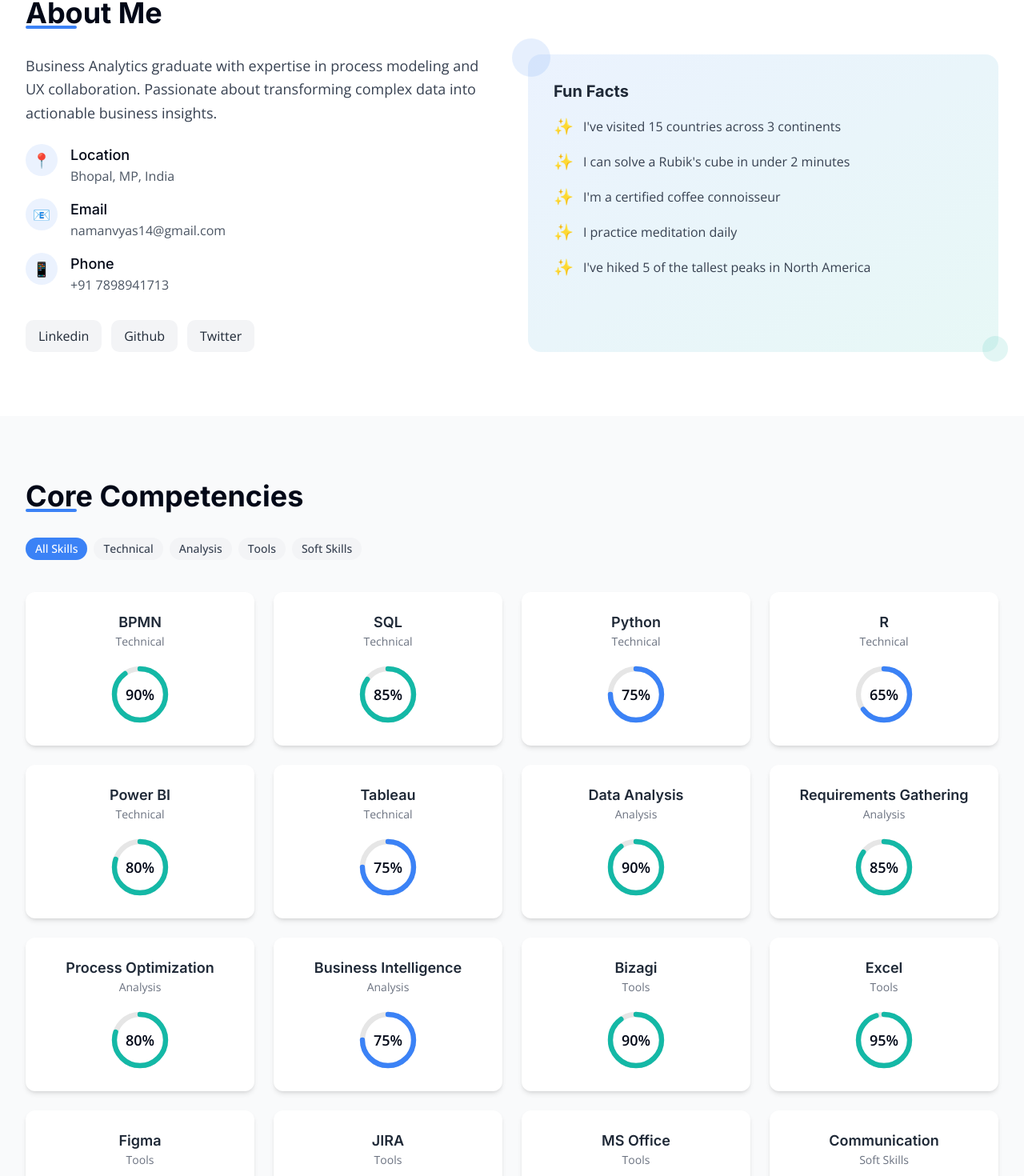
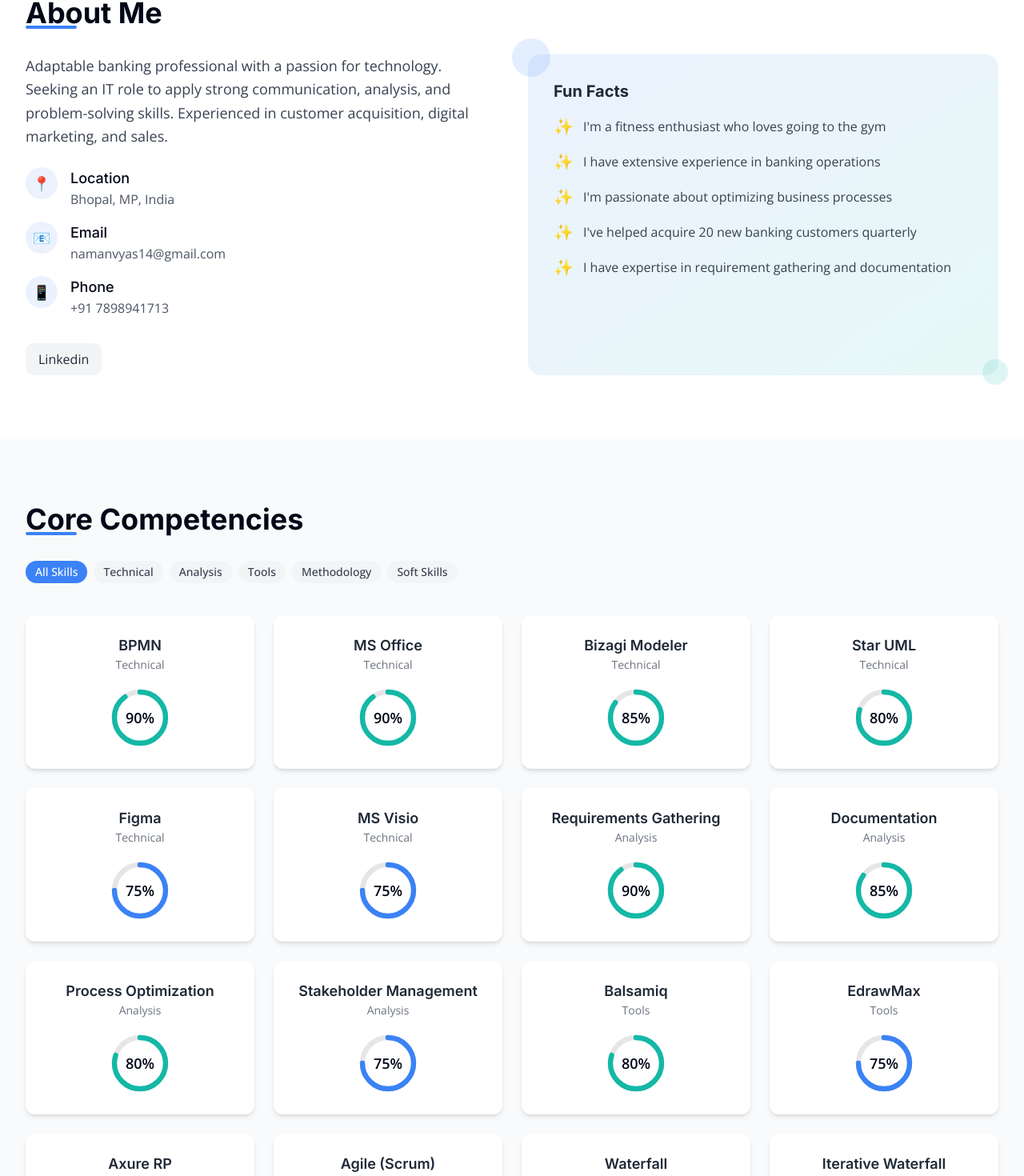
Before and after one commit to shubham17vyas/naman-vyas-vibe-check, a React (Vite) app: page / in a window 1280 px wide. Shown: the part 1044-2514 px from the top of the page at 80% size. Built offline with nearby package versions, Linux system fonts and the light colour scheme.

Commit message:
Refactor: Update profile data
Update profile data with new information and resume details.

```diff
--- a/src/data/portfolioData.ts
+++ b/src/data/portfolioData.ts
@@ -47,47 +47,47 @@ const profileData = {
   email: "namanvyas14@gmail.com",
   phone: "+91 7898941713",
   location: "Bhopal, MP, India",
-  bio: "Business Analytics graduate with expertise in process modeling and UX collaboration. Passionate about transforming complex data into actionable business insights.",
+  bio: "Adaptable banking professional with a passion for technology. Seeking an IT role to apply strong communication, analysis, and problem-solving skills. Experienced in customer acquisition, digital marketing, and sales.",
   taglines: [
-    "Business Analytics Grad",
-    "Process Modeling Expert",
+    "Business Analyst",
+    "Banking Professional",
     "UX Collaborator",
-    "Data-Driven Decision Maker",
-    "Problem Solver"
+    "Problem Solver",
+    "Seeking IT Opportunities"
   ],
   socialLinks: {
     linkedin: "https://www.linkedin.com/in/naman-vyas-898232183/",
-    github: "https://github.com/namanvyas",
-    twitter: "https://twitter.com/namanvyas",
   },
   funFacts: [
-    "I've visited 15 countries across 3 continents",
-    "I can solve a Rubik's cube in under 2 minutes",
-    "I'm a certified coffee connoisseur",
-    "I practice meditation daily",
-    "I've hiked 5 of the tallest peaks in North America"
+    "I'm a fitness enthusiast who loves going to the gym",
+    "I have extensive experience in banking operations",
+    "I'm passionate about optimizing business processes",
+    "I've helped acquire 20 new banking customers quarterly",
+    "I have expertise in requirement gathering and documentation"
   ]
 };
 
 const skills: SkillType[] = [
   // Technical Skills
   { name: "BPMN", category: "Technical", proficiency: 90 },
-  { name: "SQL", category: "Technical", proficiency: 85 },
-  { name: "Python", category: "Technical", proficiency: 75 },
-  { name: "R", category: "Technical", proficiency: 65 },
-  { name: "Power BI", category: "Technical", proficiency: 80 },
-  { name: "Tableau", category: "Technical", proficiency: 75 },
+  { name: "MS Office", category: "Technical", proficiency: 90 },
+  { name: "Bizagi Modeler", category: "Technical", proficiency: 85 },
+  { name: "Star UML", category: "Technical", proficiency: 80 },
+  { name: "Figma", category: "Technical", proficiency: 75 },
+  { name: "MS Visio", category: "Technical", proficiency: 75 },
   // Analysis Skills
-  { name: "Data Analysis", category: "Analysis", proficiency: 90 },
-  { name: "Requirements Gathering", category: "Analysis", proficiency: 85 },
+  { name: "Requirements Gathering", category: "Analysis", proficiency: 90 },
+  { name: "Documentation", category: "Analysis", proficiency: 85 },
   { name: "Process Optimization", category: "Analysis", proficiency: 80 },
-  { name: "Business Intelligence", category: "Analysis", proficiency: 75 },
+  { name: "Stakeholder Management", category: "Analysis", proficiency: 75 },
   // Tools
-  { name: "Bizagi", category: "Tools", proficiency: 90 },
-  { name: "Excel", category: "Tools", proficiency: 95 },
-  { name: "Figma", category: "Tools", proficiency: 70 },
-  { name: "JIRA", category: "Tools", proficiency: 75 },
-  { name: "MS Office", category: "Tools", proficiency: 90 },
+  { name: "Balsamiq", category: "Tools", proficiency: 80 },
+  { name: "EdrawMax", category: "Tools", proficiency: 75 },
+  { name: "Axure RP", category: "Tools", proficiency: 70 },
+  // Methodologies
+  { name: "Agile (Scrum)", category: "Methodology", proficiency: 85 },
+  { name: "Waterfall", category: "Methodology", proficiency: 80 },
+  { name: "Iterative Waterfall", category: "Methodology", proficiency: 75 },
   // Soft Skills
   { name: "Communication", category: "Soft Skills", proficiency: 90 },
   { name: "Teamwork", category: "Soft Skills", proficiency: 85 },
@@ -119,107 +119,65 @@ const projects: ProjectType[] = [
       solution: "Developed a comprehensive Power BI dashboard integrating multiple data sources with predictive analytics for seasonal demand forecasting.",
       outcome: "Enabled data-driven inventory decisions, reducing stockouts by 28% and excess inventory costs by 17%, while providing actionable insights for store managers."
     }
-  },
-  {
-    id: "financial-reporting",
-    title: "Financial Reporting Automation",
-    description: "Automated monthly financial reporting process, saving 20+ hours of manual work",
-    image: "/placeholder.svg",
-    skills: ["Python", "Excel", "Process Optimization"],
-    details: {
-      challenge: "Financial team spent over 25 hours monthly compiling and formatting reports from multiple data sources, with high risk of manual errors.",
-      solution: "Created Python scripts to extract, transform and consolidate data from various sources, with automated Excel output formatting and visualization.",
-      outcome: "Reduced reporting time from 25+ hours to under 4 hours, eliminated manual errors, and standardized reporting formats across departments."
-    }
-  },
-  {
-    id: "crm-implementation",
-    title: "CRM System Implementation",
-    description: "Led requirements gathering and system configuration for new CRM platform",
-    image: "/placeholder.svg",
-    skills: ["Requirements Gathering", "Business Intelligence", "JIRA"],
-    details: {
-      challenge: "Company was using disconnected tools for customer management, resulting in data silos and inefficient customer service.",
-      solution: "Gathered requirements from stakeholders, mapped existing processes, and configured new CRM system with custom workflows and integrations.",
-      outcome: "Unified customer data across departments, improved lead conversion rate by 24%, and enhanced customer service response time by 40%."
-    }
   }
 ];
 
 const experience: ExperienceType[] = [
   {
-    company: "TechVision Solutions",
-    position: "Business Analyst Intern",
-    duration: "May 2023 - Present",
+    company: "Banking Institution",
+    position: "Banking Professional",
+    duration: "April 2022 - May 2023",
     description: [
-      "Assist in gathering and documenting business requirements through stakeholder interviews and workshops",
-      "Create process models using BPMN to visualize and optimize workflows",
-      "Collaborate with UX designers to translate business requirements into wireframes and mockups",
-      "Support data analysis efforts using SQL and Excel to identify trends and opportunities",
-      "Participate in agile development meetings and help track project progress in JIRA"
+      "Managed charge of Branch clearing Inwards and outwards in Teller Counter and boosted efficiency of the counter by 20%",
+      "Monitored Bank Account opening Form's on the daily basis and achieved highest Financial Transmission Right percentage",
+      "Acquired average of 20 new customers in every quarter by cross-selling different banking products",
+      "Pitched and converted 15 clients to buy third-party products for Life and General Insurance"
     ],
-    skills: ["BPMN", "Requirements Gathering", "SQL", "Excel", "JIRA"]
+    skills: ["Customer Acquisition", "Banking Operations", "Cross-selling", "Documentation"]
   },
   {
-    company: "Global Retail Inc.",
-    position: "Data Analysis Assistant",
-    duration: "June 2022 - August 2022",
+    company: "Jaipuria Institute of Management",
+    position: "PGDM Student",
+    duration: "2018 - 2020",
     description: [
-      "Assisted in analyzing sales data and creating weekly performance reports",
-      "Developed Excel dashboards to track key performance metrics",
-      "Supported inventory management optimization initiatives through data analysis",
-      "Helped implement new reporting templates that improved data visualization"
+      "Completed Post Graduate Diploma in Management",
+      "Developed key business analysis and management skills",
+      "Participated in various academic and professional development activities"
     ],
-    skills: ["Excel", "Data Analysis", "Business Intelligence"]
-  },
-  {
-    company: "University Research Lab",
-    position: "Research Assistant",
-    duration: "September 2021 - May 2022",
-    description: [
-      "Collected and analyzed data for business process management research",
-      "Assisted in literature review and documentation",
-      "Helped prepare research findings for academic publication",
-      "Created visualizations of research data for presentations"
-    ],
-    skills: ["Research", "Data Analysis", "Process Optimization"]
+    skills: ["Business Analysis", "Management", "Communication"]
   }
 ];
 
 const certifications: CertificationType[] = [
   {
-    name: "Business Process Management Professional",
-    issuer: "ABPMP International",
-    date: "December 2023",
-    link: "#",
+    name: "Business Process Management",
+    issuer: "Professional Certification",
+    date: "2023",
     skills: ["BPMN", "Process Optimization"]
   },
   {
-    name: "Microsoft Power BI Data Analyst",
-    issuer: "Microsoft",
-    date: "October 2023",
-    link: "#",
-    skills: ["Power BI", "Data Analysis"]
-  },
-  {
-    name: "SQL Advanced Certification",
-    issuer: "Data Camp",
-    date: "August 2023",
-    link: "#",
-    skills: ["SQL", "Data Analysis"]
+    name: "Bizagi Modeler Proficiency",
+    issuer: "Professional Training",
+    date: "2023",
+    skills: ["Bizagi", "Process Modeling"]
   },
   {
     name: "Agile Methodology Workshop",
-    issuer: "Agile Alliance",
-    date: "May 2023",
-    skills: ["JIRA", "Teamwork"]
+    issuer: "Agile Training",
+    date: "2022",
+    skills: ["Agile", "Scrum"]
   },
   {
     name: "UX Design Fundamentals",
-    issuer: "Interaction Design Foundation",
-    date: "March 2023",
-    link: "#",
-    skills: ["Figma", "UX Collaboration"]
+    issuer: "Design Training",
+    date: "2022",
+    skills: ["Figma", "UI Mockups"]
+  },
+  {
+    name: "Documentation Techniques",
+    issuer: "Professional Training",
+    date: "2022",
+    skills: ["BRD", "FRD", "Use Cases"]
   }
 ];
 
```
